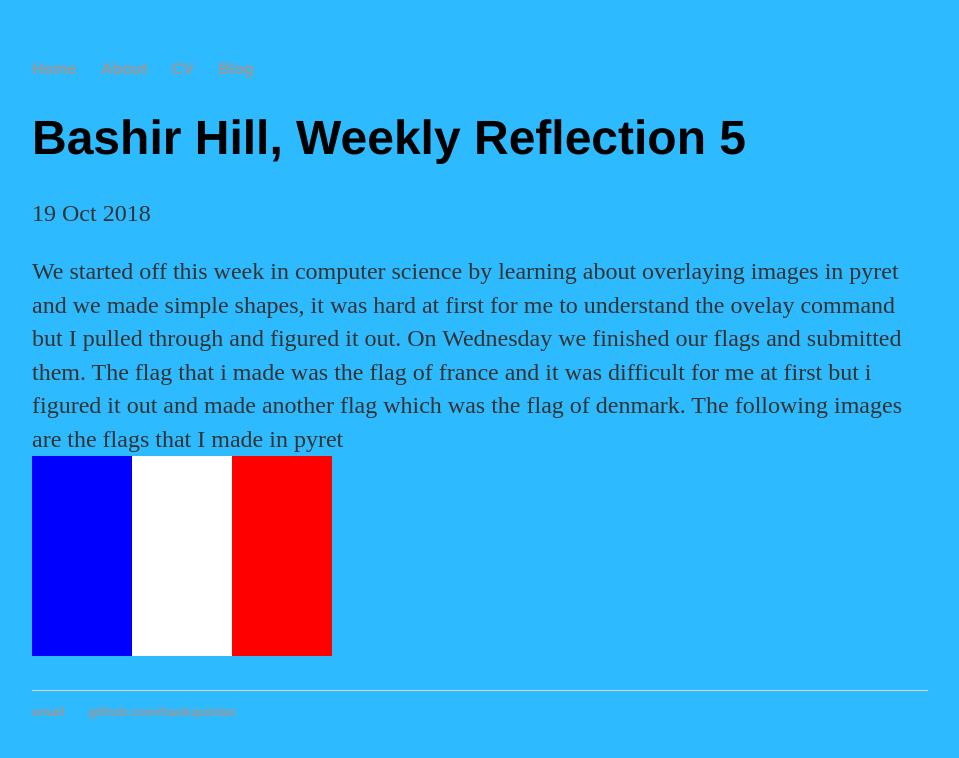
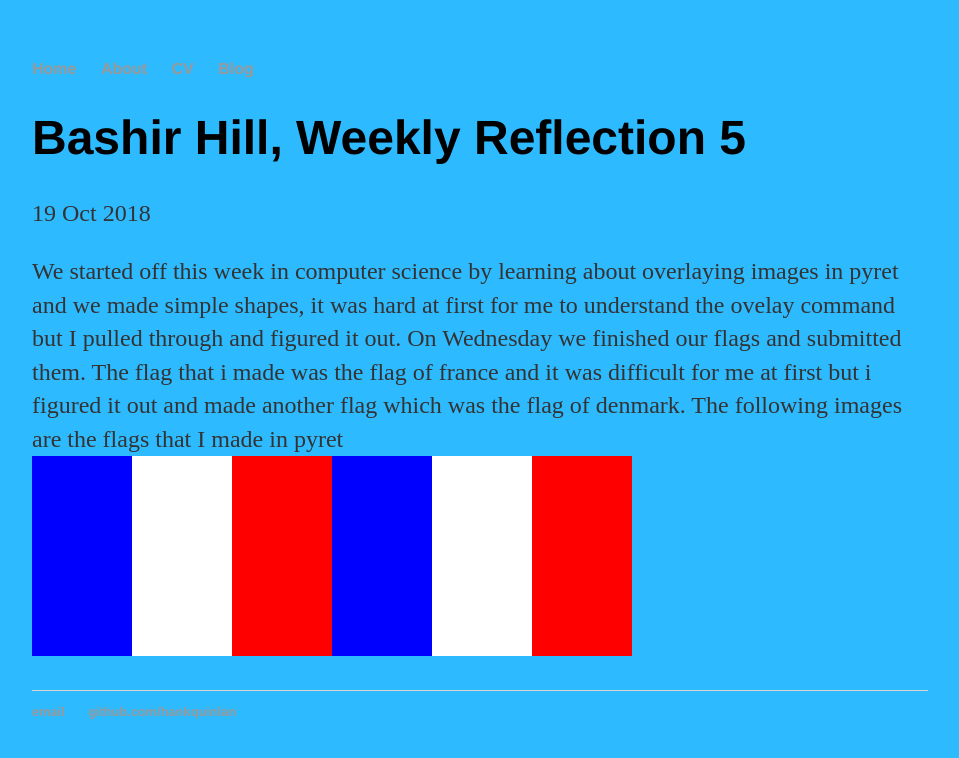
Before and after one commit to Bashirh5698/Bashirh5698.github.io, a Jekyll site: the page built from _posts/2018-10-19-Bashir-hill-Weekly-Reflection-5.md, in a window 1280 px wide. Shown: the top 758 px of the page, without its empty margins (160-1119 px from the left). Built offline with Jekyll 4.4.1, drawn with Linux system fonts in a browser that asks for light colours.

Commit message:
Update 2018-10-19-Bashir-hill-Weekly-Reflection-5.md

```diff
--- a/_posts/2018-10-19-Bashir-hill-Weekly-Reflection-5.md
+++ b/_posts/2018-10-19-Bashir-hill-Weekly-Reflection-5.md
@@ -6,4 +6,4 @@ date: 2018-10-19
 
 We started off this week in computer science by learning about overlaying images in pyret and we made simple shapes, it was hard at first for me to understand the ovelay command but I pulled through and figured it out. On Wednesday we finished our flags and submitted them.
 The flag that i made was the flag of france and it was difficult for me at first but i figured it out and made another flag which was the flag of denmark. The following images are the flags that I made in pyret
-![franceflag](/images/Franceflag.png)
+![franceflag](/images/Franceflag.png)![franceflag](/images/Franceflag.png)
```
